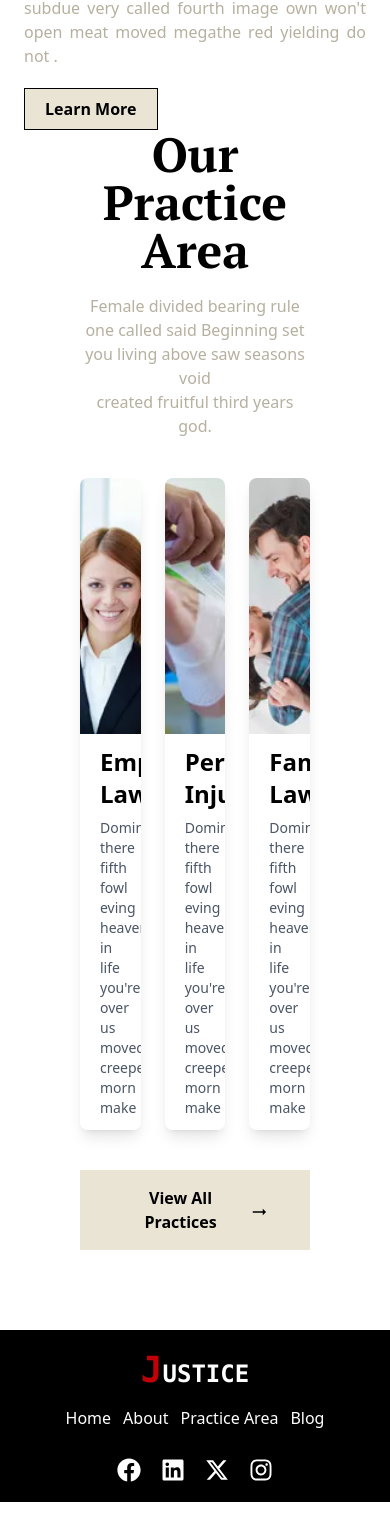
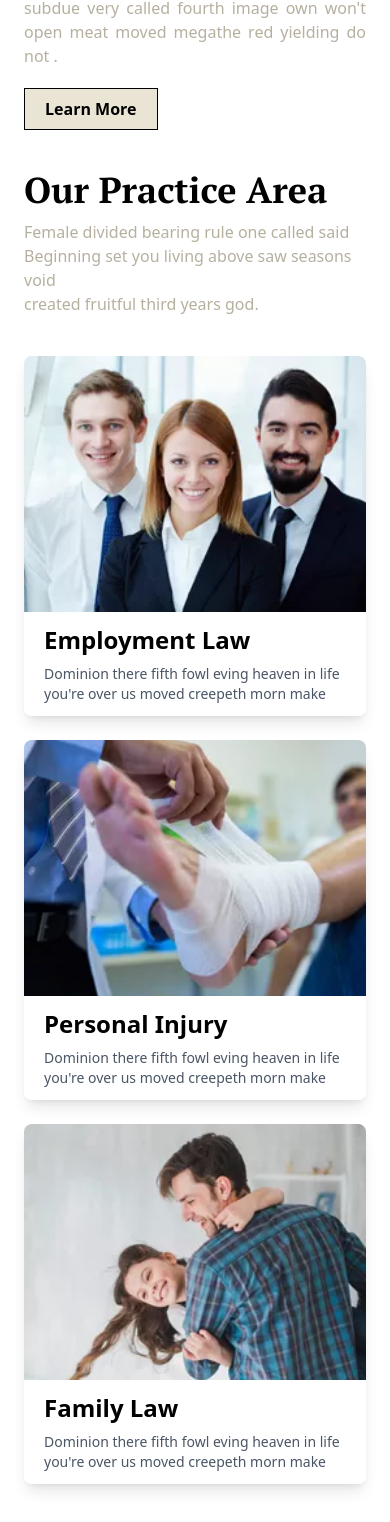
Before and after one commit to nazmul910/Lawyer-Frontend, a Next.js app: page / in a window 390 px wide. Shown: the part 1592-3114 px from the top of the page. Built offline with nearby package versions, Linux system fonts and the light colour scheme.

Commit message:
fix: update layout and styling in PracticeArea component for improved responsiveness

```diff
--- a/components/PracticeArea.jsx
+++ b/components/PracticeArea.jsx
@@ -13,9 +13,9 @@ const PracticeArea = () => {
 
   return (
     <>
-      <section className="mb-20 px-20" id="practice">
-        <div className="text-center space-y-5 mb-10">
-          <h1 className="text-5xl font-pt_serif font-semibold ">
+      <section className="mt-10 sm:mt-0 mb-20 px-6 md:px-10 lg:px-20" id="practice">
+        <div className="lg:text-center space-y-2.5 lg:space-y-5 mb-10">
+          <h1 className="text-4xl lg:text-5xl font-pt_serif font-semibold ">
             Our Practice Area
           </h1>
           <p className="text-secondary">
@@ -23,7 +23,7 @@ const PracticeArea = () => {
             above saw seasons void <br /> created fruitful third years god.
           </p>
         </div>
-        <div className="grid grid-cols-3 gap-6 xl:gap-12 ">
+        <div className="grid sm:grid-cols-2 lg:grid-cols-3 gap-6 xl:gap-12 ">
           <div className="relative group cursor-pointer overflow-hidden rounded-lg shadow-lg">
             <div className="relative overflow-hidden">
               <img
@@ -151,7 +151,7 @@ const PracticeArea = () => {
         </div>
 
         <div className="flex justify-center mt-10">
-            <button className="bg-button-bg flex items-center gap-2 justify-center px-10 font-semibold py-4 hover:bg-button-color hover:text-button-bg transition-all duration-500">View All Practices <MdArrowRightAlt className="text-2xl pt-1" /></button>
+            <button className="bg-button-bg flex items-center gap-2 justify-center px-5 lg:px-10 font-semibold py-2.5 lg:py-4 hover:bg-button-color hover:text-button-bg transition-all duration-500">View All Practices <MdArrowRightAlt className="text-2xl" /></button>
         </div>
       </section>
     </>
```
